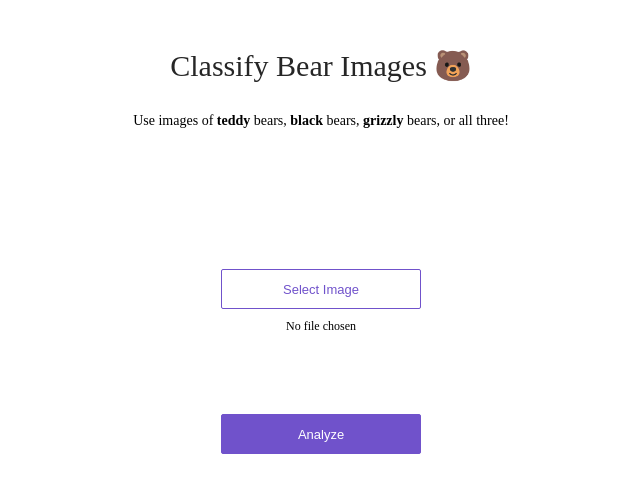
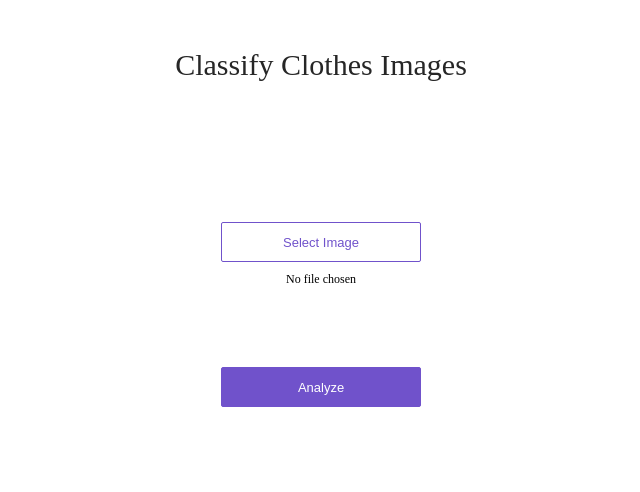
Before and after one commit to Ahmed1Bakry/smartwd_render, a plain HTML site: page app/view/index.html in a window 1280 px wide. Shown: the whole page, without its empty margins (319-959 px from the left). Drawn offline with Linux system fonts and the light colour scheme.

Commit message:
update html

```diff
--- a/app/view/index.html
+++ b/app/view/index.html
@@ -7,11 +7,7 @@
 <body>
 <div>
   <div class='center'>
-    <div class='title'>Classify Bear Images 🐻</div>
-    <p>
-      Use images of <strong>teddy</strong> bears, <strong>black</strong> bears, <strong>grizzly</strong> bears, or
-      all three!
-    </p>
+    <div class='title'>Classify Clothes Images</div>
     <div class='content'>
       <div class='no-display'>
         <input id='file-input'
```
